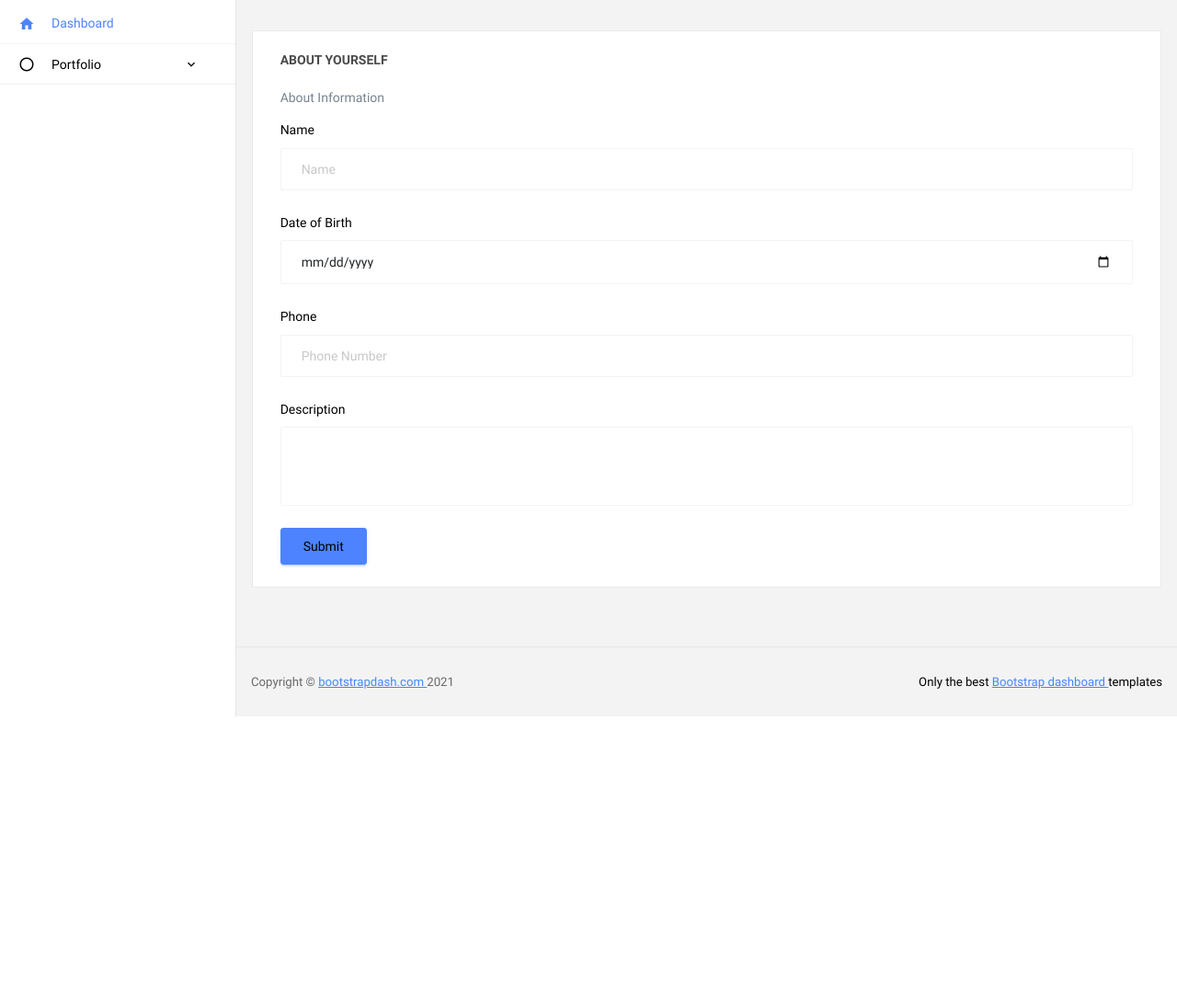
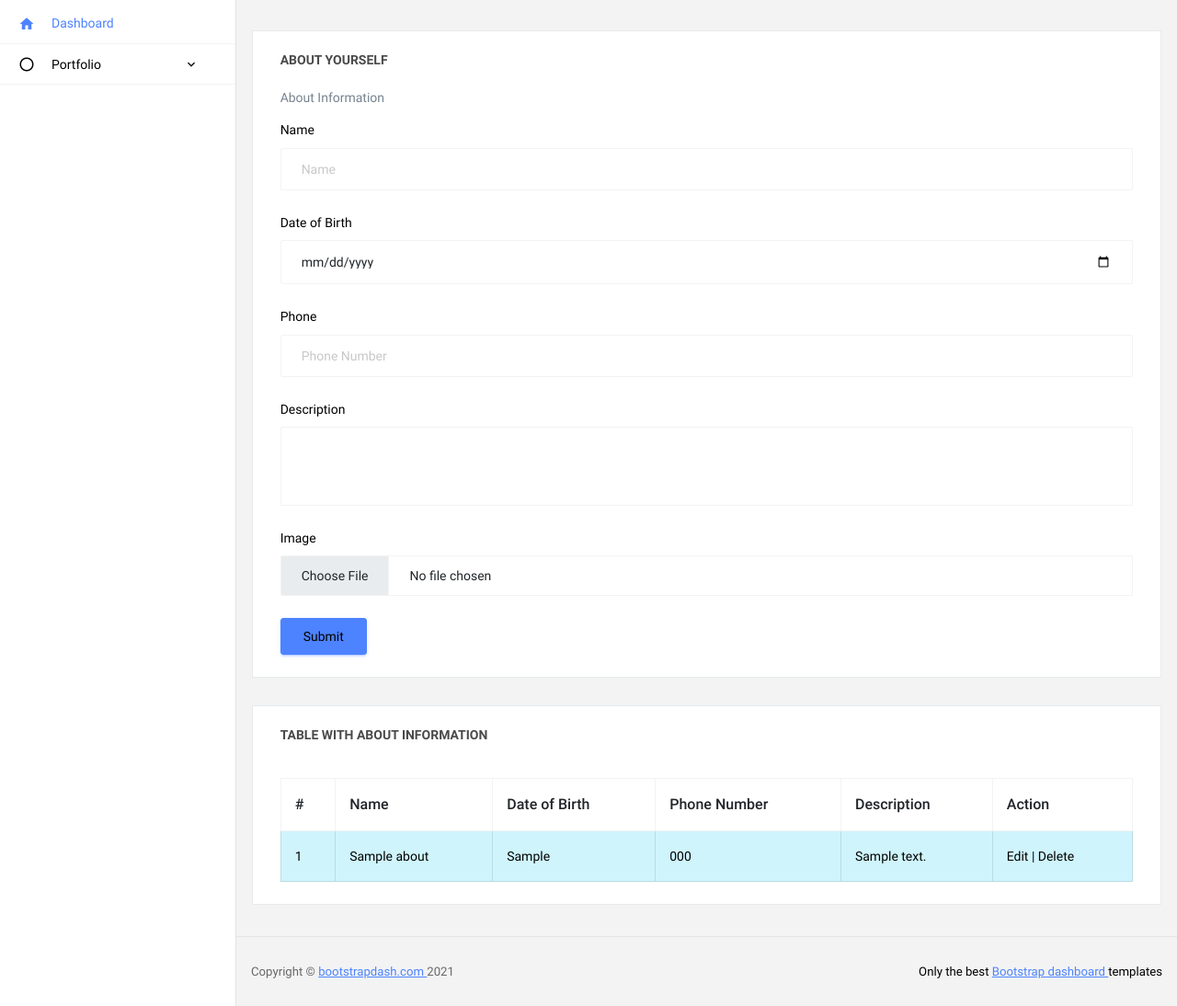
Before and after one commit to Salman13201016/eshikhon_django_portfolio, a Django app: page /about/ in a window 1280 px wide. Shown: the part 61-1155 px from the top of the page at 92% size. Before the commit the page ends 840 px from the top, so only its background shows below. Run offline with Django 4.2, Linux system fonts and the light colour scheme; tables that the repository leaves empty hold one stand-in row (values such as "Sample post").

Commit message:
image add

```diff
--- a/portfolio/portfolio/models.py
+++ b/portfolio/portfolio/models.py
@@ -6,6 +6,7 @@ class About(models.Model):
     dob = models.CharField(max_length=500)
     phone = models.CharField(max_length=20)
     desc = models.CharField(max_length=500,db_column='description')
+    image = models.ImageField(null=True, blank=True, upload_to ="images/")
 
 
 class Educations(models.Model):
--- a/portfolio/portfolio/settings.py
+++ b/portfolio/portfolio/settings.py
@@ -18,6 +18,8 @@ BASE_DIR = Path(__file__).resolve().parent.parent
 
 temp_dir = os.path.join(BASE_DIR,'templates')
 static_dir = os.path.join(BASE_DIR,'static')
+MEDIA_URL = '/media/'
+MEDIA_ROOT = os.path.join(BASE_DIR,'media')
 
 
 
--- a/portfolio/portfolio/urls.py
+++ b/portfolio/portfolio/urls.py
@@ -15,6 +15,9 @@ Including another URLconf
 """
 from django.contrib import admin
 from django.urls import path
+from django.conf import settings
+from django.conf.urls.static import static
+
 
 from . import views as v
 
@@ -24,4 +27,4 @@ urlpatterns = [
     path('about/', v.about),
     path('store/', v.store, name='store'),
 
-]
+]+ static(settings.MEDIA_URL, document_root=settings.MEDIA_ROOT)
--- a/portfolio/portfolio/views.py
+++ b/portfolio/portfolio/views.py
@@ -3,24 +3,44 @@ from django.shortcuts import render
 
 from . import models
 
+from .models import About
 def index(request):
-    text = 10+20
-    return render(request,'index.html')
+    data = About.objects.all()
+    context = {
+        'all_data':data
+    }
+    return render(request,'index.html',context)
 def about(request):
-    text = 10+20
-    return render(request,'admin/about.html')
+    data = About.objects.all()
+    context = {
+        'all_data':data
+    }
+
+    return render(request,'admin/about.html',context)
 def store(request):
     name = request.POST.get('fname')
     dob = request.POST.get('dob')
     phone = request.POST.get('phone')
     desc = request.POST.get('desc')
+    image = request.FILES.get('image')
     info = [name,dob,phone,desc]
 
-    about = models.About()
-    about.name = name
-    about.dob = dob
-    about.phone = dob
-    about.desc = desc
-    about.save()
-    return HttpResponse(request.POST)
+    if(len(name)==0 or len(dob) ==0 or len(phone)==0 or len(desc)==0):
+        return HttpResponse("Each field is required")
+    else:
+        about = models.About()
+        rows_count = About.objects.count()
+        if(rows_count>=1):
+
+            return HttpResponse("You can not insert more than one value")
+        else:
+
+            about.name = name
+            about.dob = dob
+            about.phone = phone
+            about.desc = desc
+            about.image = image
+            about.save()
+            return HttpResponse("You data has been inserted successfully")
+
     # return render(request,'index.html')
--- a/portfolio/templates/admin/about.html
+++ b/portfolio/templates/admin/about.html
@@ -330,7 +330,7 @@
                   <p class="card-description">
                     About Information
                   </p>
-                  <form class="forms-sample" method="POST" action="{% url 'store' %}">
+                  <form class="forms-sample" method="POST" action="{% url 'store' %}" enctype="multipart/form-data">
                     {% csrf_token %}
                     <div class="form-group">
                       <label for="exampleInputName1">Name</label>
@@ -349,8 +349,72 @@
                       <label for="exampleTextarea1">Description</label>
                       <textarea class="form-control" id="exampleTextarea1" rows="4" name="desc"></textarea>
                     </div>
+                    <div class="form-group">
+                      <label for="exampleInputName1">Image</label>
+                      <input type="file" class="form-control" id="exampleInputName1" placeholder="Phone Number" name="image">
+                  </div>
                     <button type="submit" class="btn btn-primary me-2">Submit</button>
                   </form>
+                </div>
+              </div>
+            </div>
+            <div class="col-lg-12 stretch-card">
+              <div class="card">
+                <div class="card-body">
+                  <h4 class="card-title">Table with About Information</h4>
+                  <!-- <p class="card-description">
+                    Add class <code>.table-{color}</code>
+                  </p> -->
+                  <div class="table-responsive pt-3">
+                    <table class="table table-bordered">
+                      <thead>
+                        <tr>
+                          <th>
+                            #
+                          </th>
+                          <th>
+                            Name
+                          </th>
+                          <th>
+                            Date of Birth
+                          </th>
+                          <th>
+                            Phone Number
+                          </th>
+                          <th>
+                            Description
+                          </th>
+                          <th>
+                            Action
+                          </th>
+                        </tr>
+                      </thead>
+                      <tbody>
+                        {% for x in all_data %}
+                        <tr class="table-info">
+                          <td>
+                            {{ forloop.counter }}
+                          </td>
+                          <td>
+                            {{x.name}}
+                          </td>
+                          <td>
+                            {{x.dob}}
+                          </td>
+                          <td>
+                            {{x.phone}}
+                          </td>
+                          <td>
+                            {{x.desc}}
+                          </td>
+                          <td>
+                            Edit | Delete
+                          </td>
+                        </tr>
+                        {% endfor %}
+                      </tbody>
+                    </table>
+                  </div>
                 </div>
               </div>
             </div>
```
Also changed, not shown: portfolio/templates/index.html (+5 -5 lines), portfolio/media/images/117838585_3721809887832541_4042998448351548233_n.jpg (added), portfolio/media/images/a.jpg (added), portfolio/portfolio/migrations/0004_about_image.py (added), portfolio/static/images/117838585_3721809887832541_4042998448351548233_n.jpg (added).
